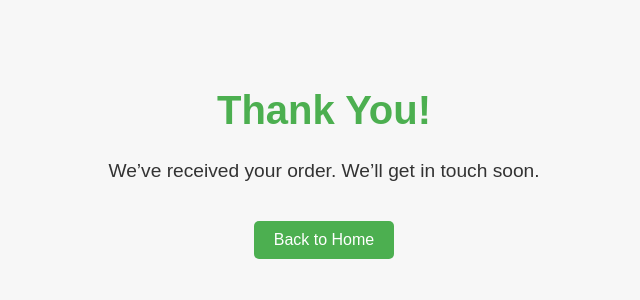
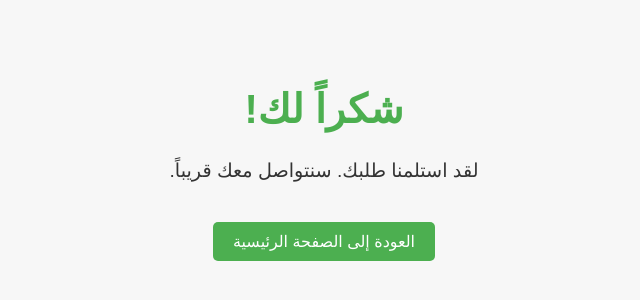
Before and after one commit to iisoheib/product, a plain HTML site: page thank-you.html in a window 1280 px wide. Shown: the part 240-540 px from the top of the page, without its empty margins (316-956 px from the left). Drawn offline with Linux system fonts and the light colour scheme.

Commit message:
Update thank-you.html

```diff
--- a/thank-you.html
+++ b/thank-you.html
@@ -1,9 +1,9 @@
 <!DOCTYPE html>
-<html lang="en">
+<html lang="ar" dir="rtl">
 <head>
-  <meta charset="UTF-8">
-  <meta name="viewport" content="width=device-width, initial-scale=1">
-  <title>Thank You</title>
+  <meta charset="UTF-8" />
+  <meta name="viewport" content="width=device-width, initial-scale=1" />
+  <title>شكراً لك</title>
   <style>
     body {
       background-color: #f7f7f7;
@@ -15,6 +15,7 @@
       height: 100vh;
       margin: 0;
       text-align: center;
+      direction: rtl;
     }
 
     h1 {
@@ -45,8 +46,8 @@
   </style>
 </head>
 <body>
-  <h1>Thank You!</h1>
-  <p>We’ve received your order. We’ll get in touch soon.</p>
-  <a href="index.html">Back to Home</a>
+  <h1>شكراً لك!</h1>
+  <p>لقد استلمنا طلبك. سنتواصل معك قريباً.</p>
+  <a href="index.html">العودة إلى الصفحة الرئيسية</a>
 </body>
 </html>
```
